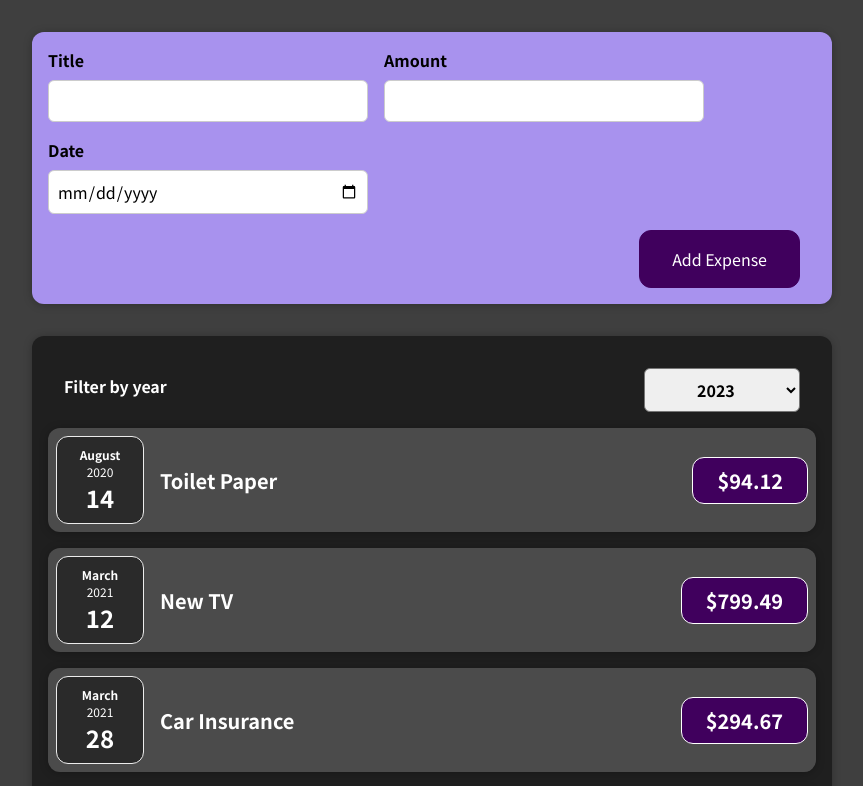
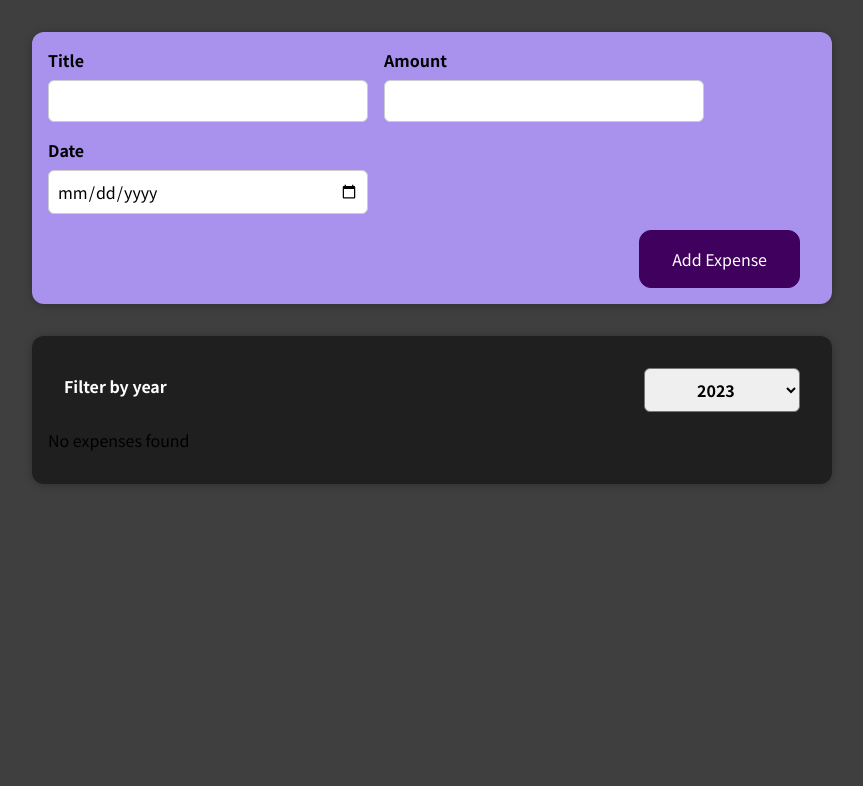
Before and after one commit to AnniLevi/react-expense-tracker, a React (Create React App) app: page / in a window 1280 px wide. Shown: the top 786 px of the page, without its empty margins (208-1071 px from the left). Built offline with nearby package versions, Linux system fonts and the light colour scheme.

Commit message:
render a conditional content in Expenses component

```diff
--- a/src/components/expenses/Expenses.js
+++ b/src/components/expenses/Expenses.js
@@ -7,9 +7,21 @@
 function Expenses({ items }) {
   const [filteredYear, setFilteredYear] = useState("2023");
 
+  const filteredExpenses = items.filter((expense) => {
+    //returns a brand-new array, doesn't change the original array
+    return expense.date.getFullYear().toString() === filteredYear;
+  });
+
   const filterChangeHandler = (selectedYear) => {
     setFilteredYear(selectedYear);
   };
+
+  let expensesContent = <p>No expenses found</p>;
+  if (filteredExpenses.length > 0) {
+    expensesContent = filteredExpenses.map((item) => (
+      <ExpenseItem expense={item} key={item.id} />
+    ));
+  }
 
   return (
     <Card className="expenses">
@@ -17,9 +29,7 @@
         selected={filteredYear}
         onChangeFilter={filterChangeHandler}
       />
-      {items.map((item) => (
-        <ExpenseItem expense={item} key={item.id} />
-      ))}
+      {expensesContent}
     </Card>
   );
 }
```
